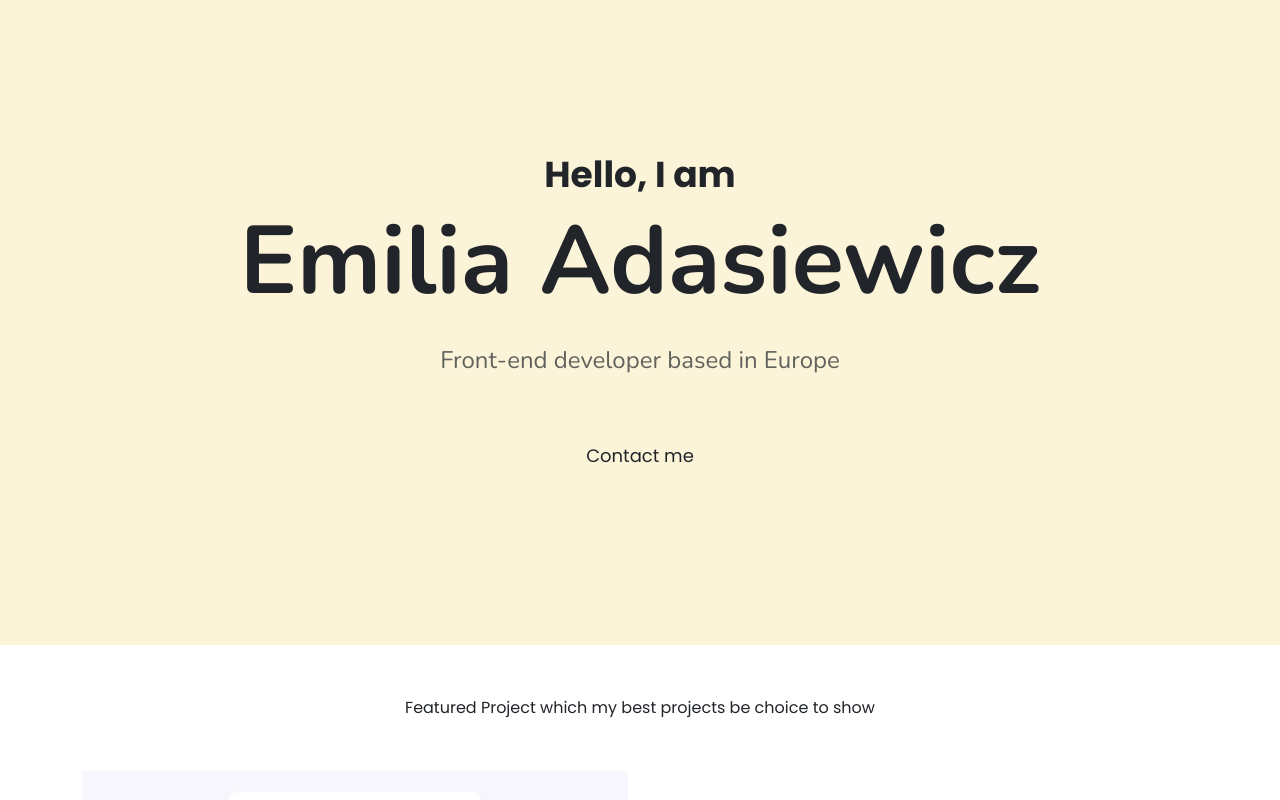
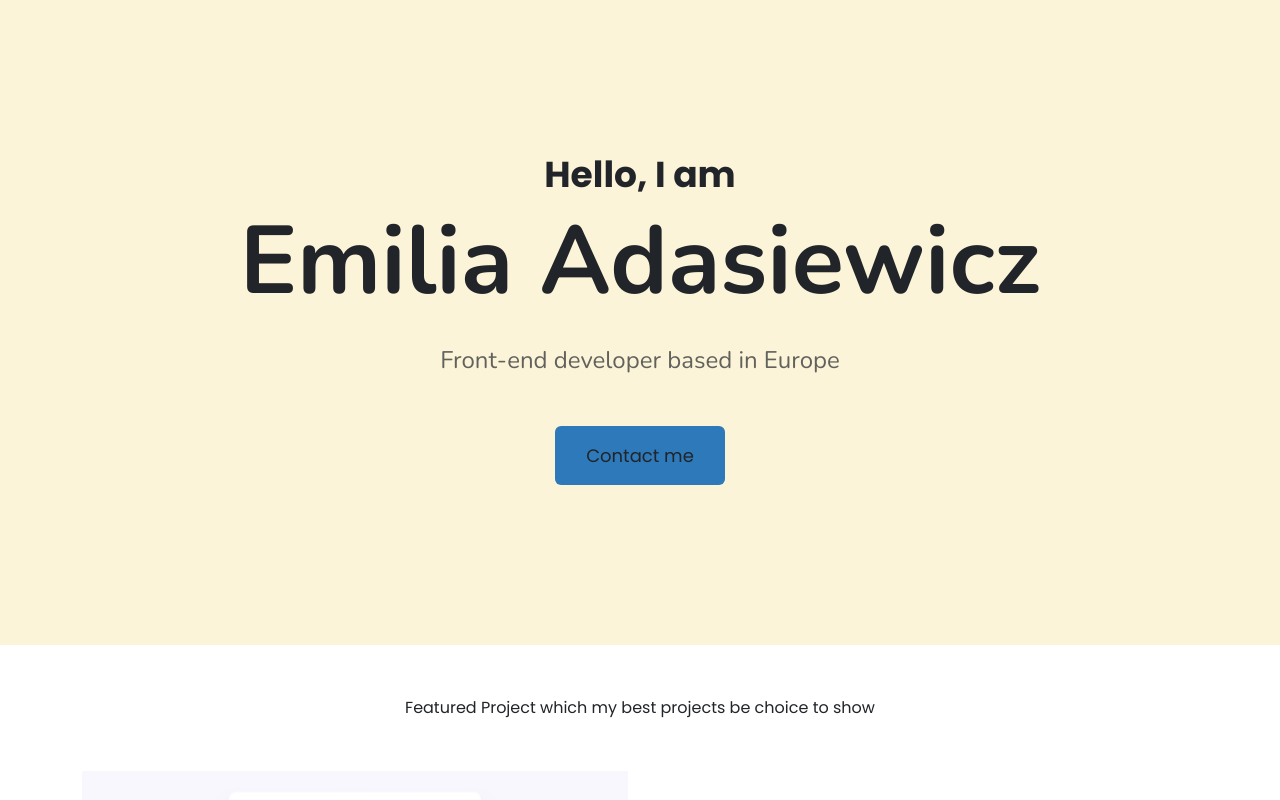
Before and after one commit to Emilia188/project-portfolio, a plain HTML site: page index.html in a window 1280 px wide. In both pictures the pointer is over the link "Contact me". Shown: the top 800 px of the page. Drawn offline with nearby package versions, Linux system fonts and the light colour scheme.

Commit message:
Connected btn with the page

```diff
--- a/index.html
+++ b/index.html
@@ -33,7 +33,7 @@
       <h1>Emilia Adasiewicz</h1>
       <h2 class="mb-5">Front-end developer based in Europe</h2>
       <div>
-        <a href="x" class="btn btn-branding">Contact me</a>
+        <a href="/about.html" class="btn btn-branding">Contact me</a>
       </div>
     </div>
     <p class="text-center m-5">
--- a/src/style.css
+++ b/src/style.css
@@ -63,12 +63,18 @@ p {
   padding: 15px 30px;
   border-radius: 6px;
 }
+.btn-branding:hover {
+  background: var(--branding-color);
+}
 .btn-branding-outline {
   font-size: 18px;
   padding: 15px 30px;
   border-radius: 6px;
   border: 1px solid var(--branding-color);
   color: var(--branding-color);
+}
+.btn-branding-outline:hover {
+  background: var(--branding-color);
 }
 .project-description {
   padding: 120px 60px;
```
